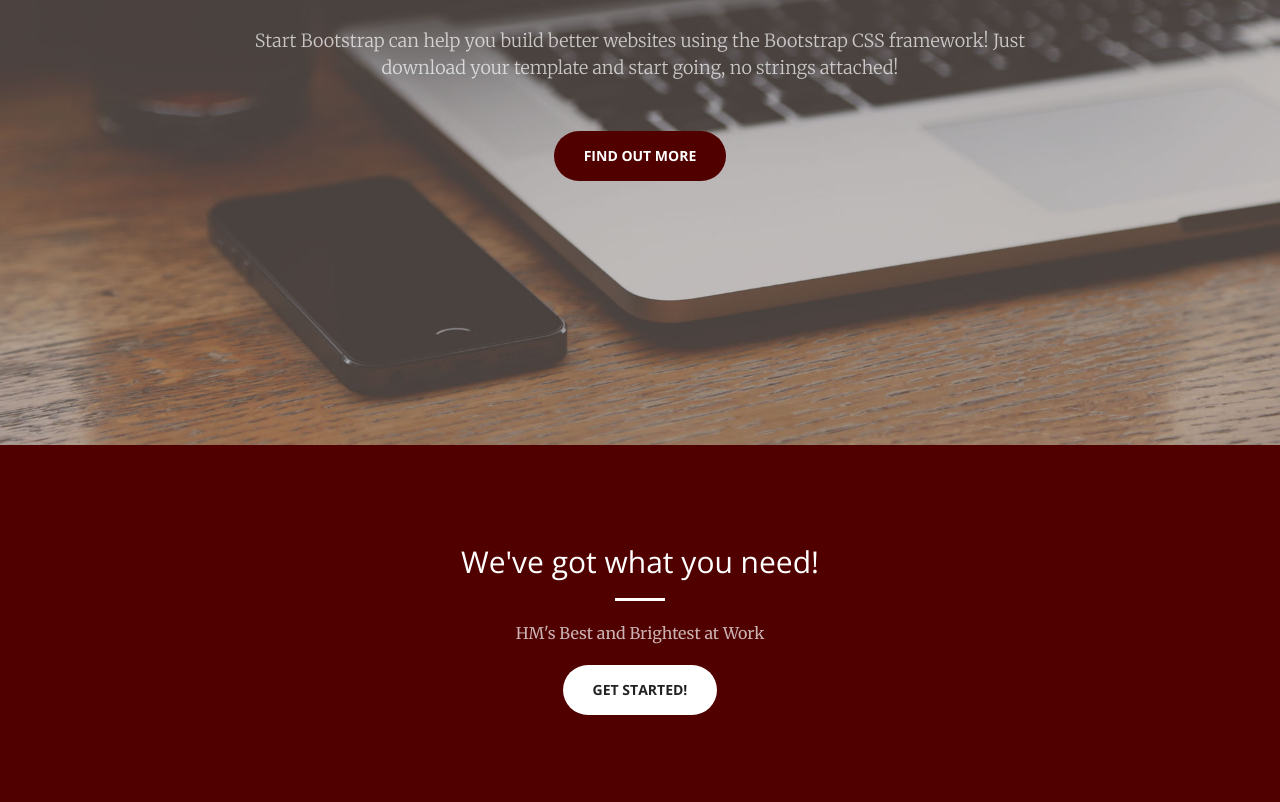
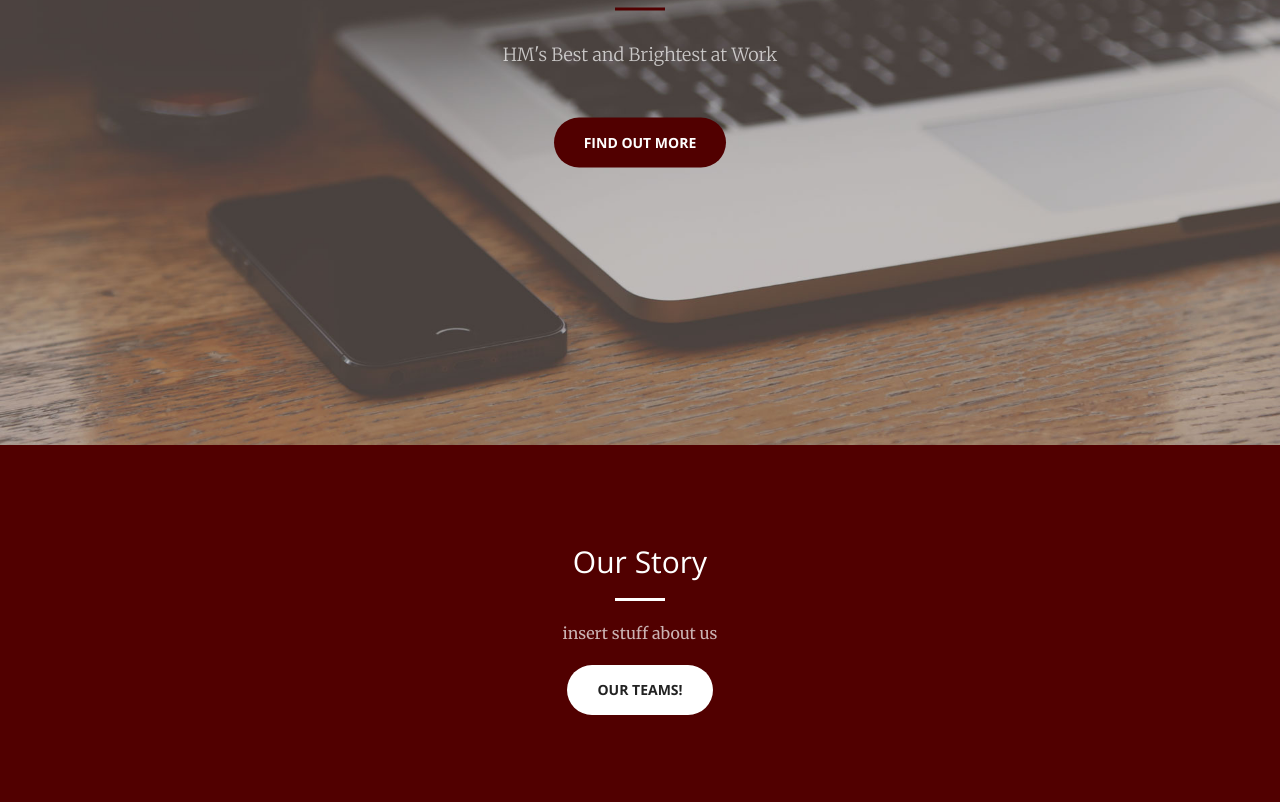
Before and after one commit to yu-ems/basementlions.github.io, a website: page index.html in a window 1280 px wide. Shown: the part 355-1157 px from the top of the page. Drawn offline with nearby package versions, Linux system fonts and the light colour scheme.

Commit message:
made some more word edits

```diff
--- a/index.html
+++ b/index.html
@@ -73,7 +73,7 @@
             <div class="header-content-inner">
                 <h1 id="homeHeading">Horace Mann FIRST Tech Challenge</h1>
                 <hr>
-                <p>Start Bootstrap can help you build better websites using the Bootstrap CSS framework! Just download your template and start going, no strings attached!</p>
+                <p>HM's Best and Brightest at Work</p>
                 <a href="#about" class="btn btn-primary btn-xl page-scroll">Find Out More</a>
             </div>
         </div>
@@ -83,10 +83,10 @@
         <div class="container">
             <div class="row">
                 <div class="col-lg-8 col-lg-offset-2 text-center">
-                    <h2 class="section-heading">We've got what you need!</h2>
+                    <h2 class="section-heading">Our Story</h2>
                     <hr class="light">
-                    <p class="text-faded">HM's Best and Brightest at Work</p>
-                    <a href="#services" class="page-scroll btn btn-default btn-xl sr-button">Get Started!</a>
+                    <p class="text-faded">insert stuff about us</p>
+                    <a href="#services" class="page-scroll btn btn-default btn-xl sr-button">Our Teams!</a>
                 </div>
             </div>
         </div>
@@ -144,10 +144,10 @@
                         <div class="portfolio-box-caption">
                             <div class="portfolio-box-caption-content">
                                 <div class="project-category text-faded">
-                                    Category
+                                    4326
                                 </div>
                                 <div class="project-name">
-                                    Project Name
+                                    Hardware
                                 </div>
                             </div>
                         </div>
```
